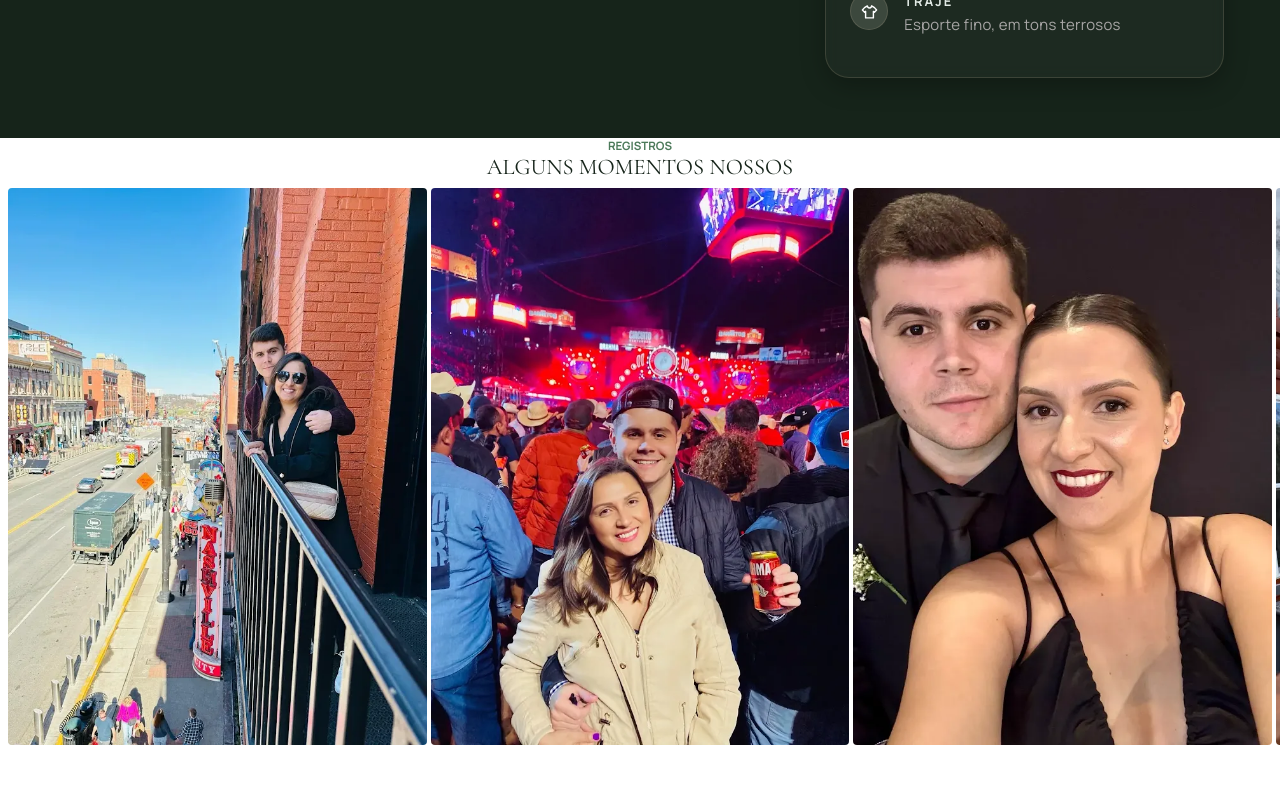
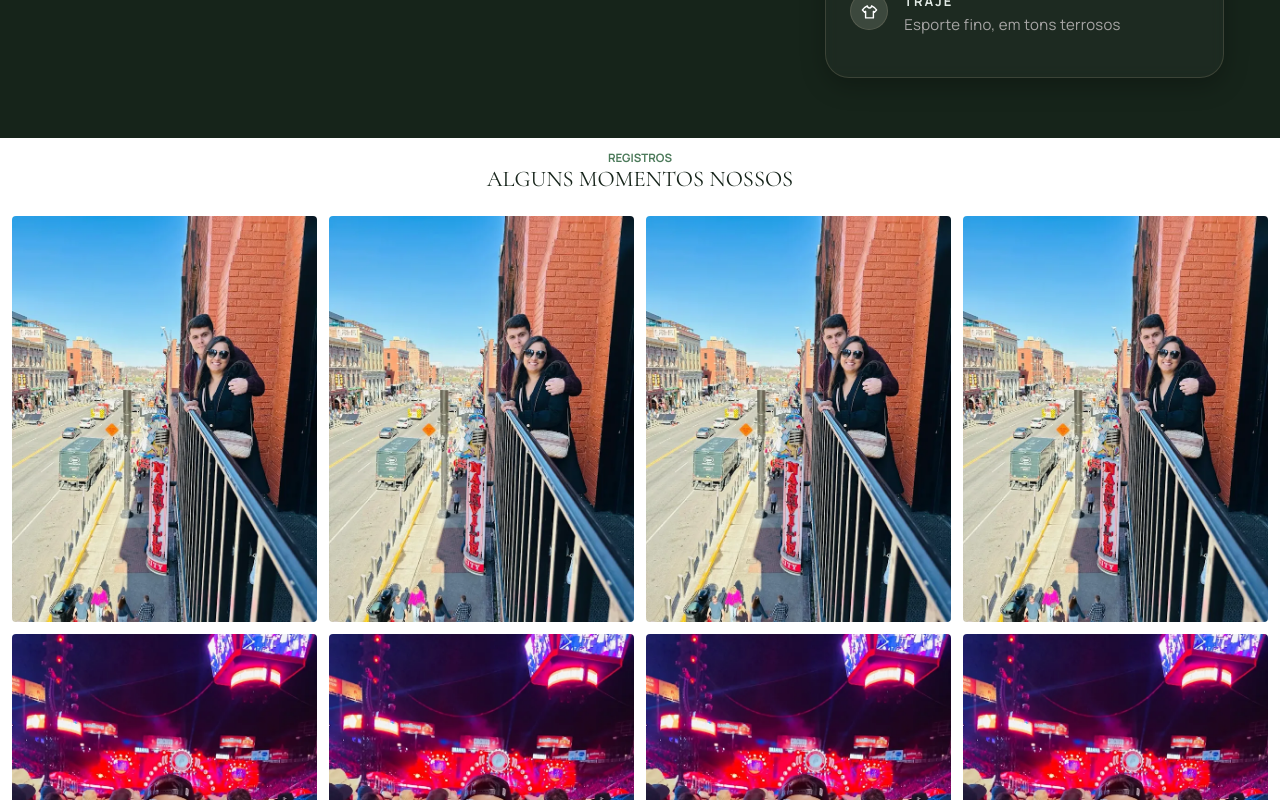
Before and after one commit to felipepereirafdpp/wedding-system-web, a React (Vite) app: page / in a window 1280 px wide. Shown: the part 2180-2980 px from the top of the page. Built offline with nearby package versions, Linux system fonts and the light colour scheme; a web font is replaced by a local one.

Commit message:
Fix: Arruma a galeria de fotos

```diff
--- a/src/Pages/Home/home.css
+++ b/src/Pages/Home/home.css
@@ -1,28 +1,39 @@
 @import url('https://fonts.googleapis.com/css2?family=Bodoni+Moda:opsz,wght@6..96,400&display=swap');
 @import url('https://fonts.googleapis.com/css2?family=Playfair+Display:wght@400;500;600&display=swap');
 
-/* ===== PALETA DE CORES E TOKENS PADRÃO ===== */
 :root {
     --color-green-dark: #2E5A24;
-    /* verde principal (texto ativo, botão hover) */
     --color-green-mid: #3B6B2E;
-    /* verde secundário (hover de links, sublinhado) */
     --color-green-soft: 59, 107, 46;
-    /* mesmo verde em RGB, pra usar em rgba() */
-
     --color-text: #2E2E2E;
-    /* texto principal do header */
     --color-text-muted: #3B3B3B;
-    /* texto dos links do menu */
     --color-white: #ffffff;
-
     --font-family: 'Manrope', sans-serif;
     --font-size-menu: 0.85rem;
-    /* ~13.6px, discreto */
     --font-size-button: 0.85rem;
-    /* igual ao menu */
+    --radius-pill: 100px;
+}
 
-    --radius-pill: 100px;
+::-webkit-scrollbar {
+    width: 10px;
+}
+
+::-webkit-scrollbar-track {
+    background: #f0f0f0;
+}
+
+::-webkit-scrollbar-thumb {
+    background-color: rgba(var(--color-green-soft), 0.6);
+    border-radius: 10px;
+    border: 2px solid #f0f0f0;
+}
+
+::-webkit-scrollbar-thumb:hover {
+    background-color: rgba(var(--color-green-soft), 0.9);
+}
+
+html {
+    scroll-behavior: smooth;
 }
 
 * {
@@ -543,9 +554,15 @@
 
 .gallery {
     width: 100%;
-    height: 100dvh;
+    height: 100vh;
+    max-height: 100vh;
     display: flex;
     flex-direction: column;
+    padding: 12px;
+    gap: 24px;
+    background-color: #ffffff;
+    box-sizing: border-box;
+    overflow: hidden;
 }
 
 .headerGalery {
@@ -557,8 +574,12 @@
 
 .containerGalery {
     width: 100%;
-    flex: 1;
+    flex: 1 1 auto;
     min-height: 0;
+    overflow-y: auto;
+    overflow-x: hidden;
+    scrollbar-width: none;
+    -ms-overflow-style: none;
 }
 
 .textGalery {
@@ -588,7 +609,6 @@
     align-items: center;
     justify-content: space-between;
     margin-bottom: 30px;
-    /* Garante distância da linha */
 }
 
 .siglaFooter {
@@ -610,7 +630,6 @@
     gap: 2rem;
 }
 
-/* Typography */
 .footer h1 {
     color: rgb(169, 201, 172);
     font-family: 'Manrope', sans-serif;
@@ -626,7 +645,7 @@
     margin-bottom: 0.6rem;
 }
 
-/* Estrutura das Seções Internas */
+
 .navegacao a,
 .contato,
 .presentes {
@@ -636,7 +655,7 @@
     color: white;
 }
 
-/* Estilização da Linha e Base */
+
 .baseFooter {
     width: 100%;
 }
--- a/src/Pages/Home/home.tsx
+++ b/src/Pages/Home/home.tsx
@@ -106,7 +106,26 @@ export default function HomePage() {
             img: imgCasal5,
             title: 'Hats',
         },
-
+        {
+            img: imgCasal1,
+            title: 'Breakfast',
+        },
+        {
+            img: imgCasal2,
+            title: 'Burger',
+        },
+        {
+            img: imgCasal3,
+            title: 'Camera',
+        },
+        {
+            img: imgCasal4,
+            title: 'Coffee',
+        },
+        {
+            img: imgCasal5,
+            title: 'Hats',
+        },
 
     ];
 
@@ -223,22 +242,19 @@ export default function HomePage() {
                 <section className="containerGalery">
                     <ImageList
                         variant="masonry"
-                        cols={3}
+                        cols={4}
+                        gap={12}
                         sx={{
                             width: '100%',
-                            height: '100%',
-                            overflowY: 'hidden',
-                            overflowX: 'auto',
-                            padding: '8px',
+                            margin: 0,
                         }}
                     >
-                        {itemData.map((item) => (
+                        {itemData.map((item, index) => (
                             <ImageListItem
-                                key={item.img}
+                                key={`${item.img}-${index}`}
                                 sx={{ width: '100%' }}
                             >
                                 <img
-
                                     src={item.img}
                                     alt={item.title}
                                     loading="lazy"
@@ -281,7 +297,7 @@ export default function HomePage() {
                     </section>
                 </section>
 
-                {/* Divisão inferior */}
+
                 <section className="baseFooter">
                     <hr className="linhaFooter" />
                     <p className="direitos">© 2026  Desenvolvido por EvoCode </p>
```
